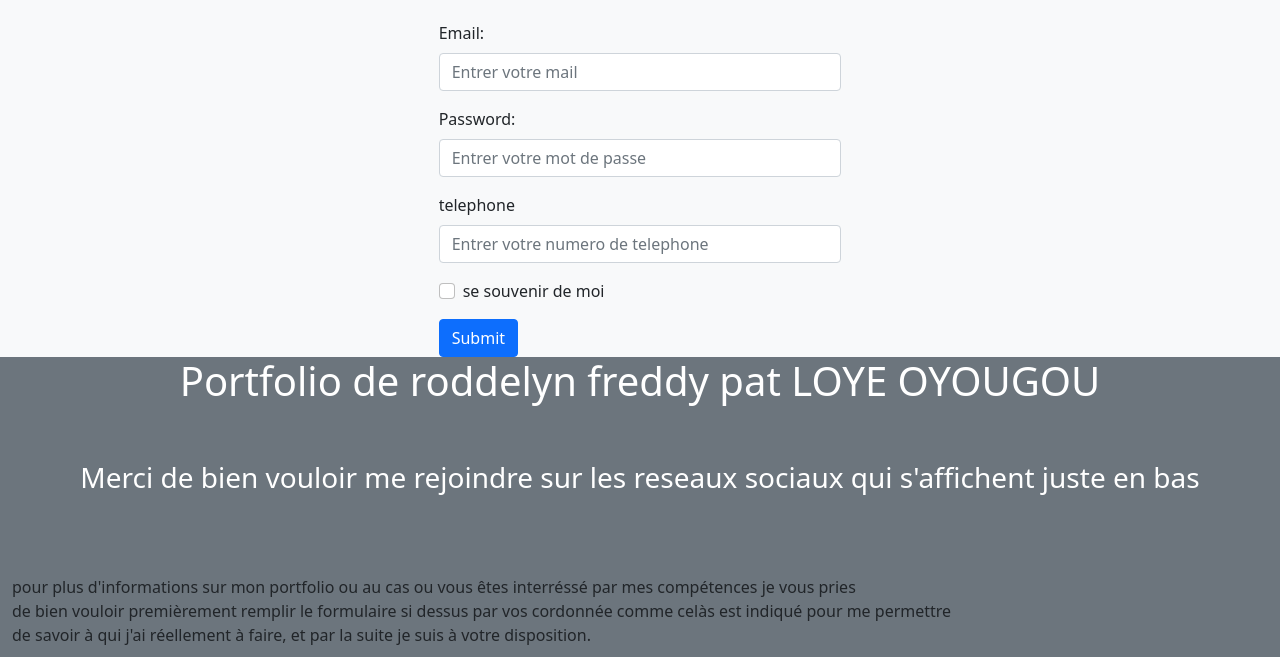
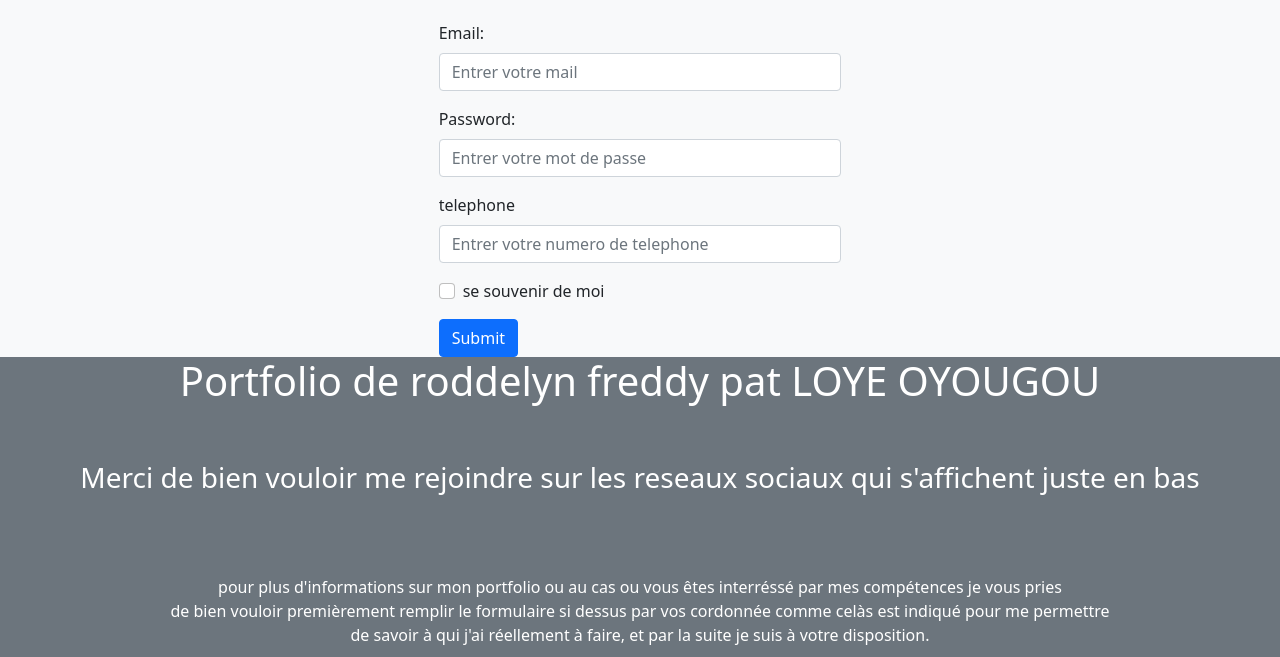
Before and after one commit to patloye/policemen, a plain HTML site: page index.html in a window 1280 px wide. Shown: the part 2601-3258 px from the top of the page. Drawn offline with Linux system fonts and the light colour scheme.

Commit message:
Update index.html

```diff
--- a/index.html
+++ b/index.html
@@ -238,7 +238,7 @@
       <br><br>
         <h3 class="text-center" style="color:white">Merci de bien vouloir me rejoindre sur les reseaux sociaux qui s'affichent juste en bas</h3><br><br><br>
 
-         <P> pour plus d'informations sur mon portfolio ou au cas ou vous êtes interréssé par mes compétences je vous pries <br>
+         <P class="text-center" style="color:white" display-2> pour plus d'informations sur mon portfolio ou au cas ou vous êtes interréssé par mes compétences je vous pries <br>
           de bien vouloir premièrement remplir le formulaire si dessus par vos cordonnée comme celàs est indiqué pour me permettre <br>
            de savoir à qui j'ai réellement à faire, et par la suite je suis à votre disposition.
           </p>
```
